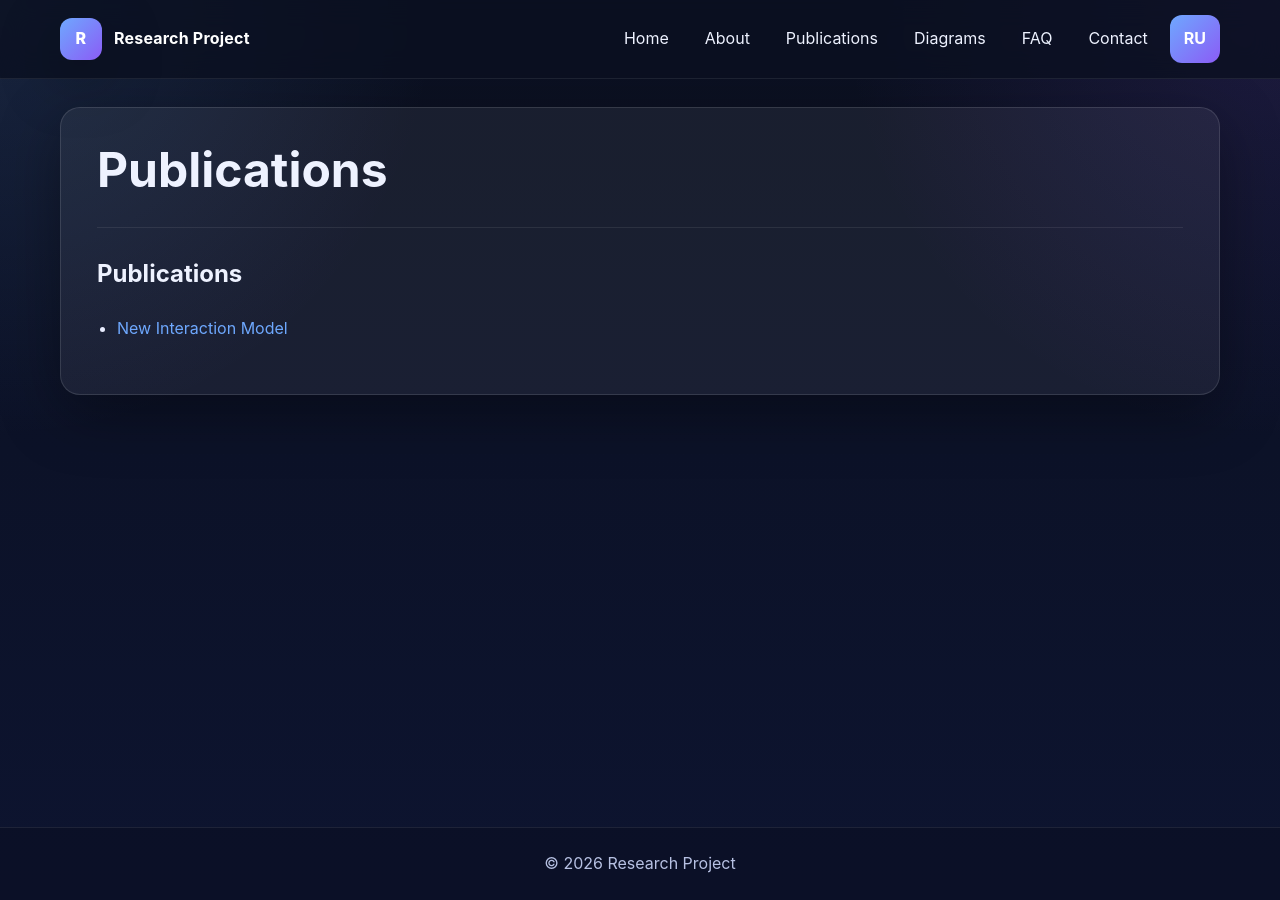
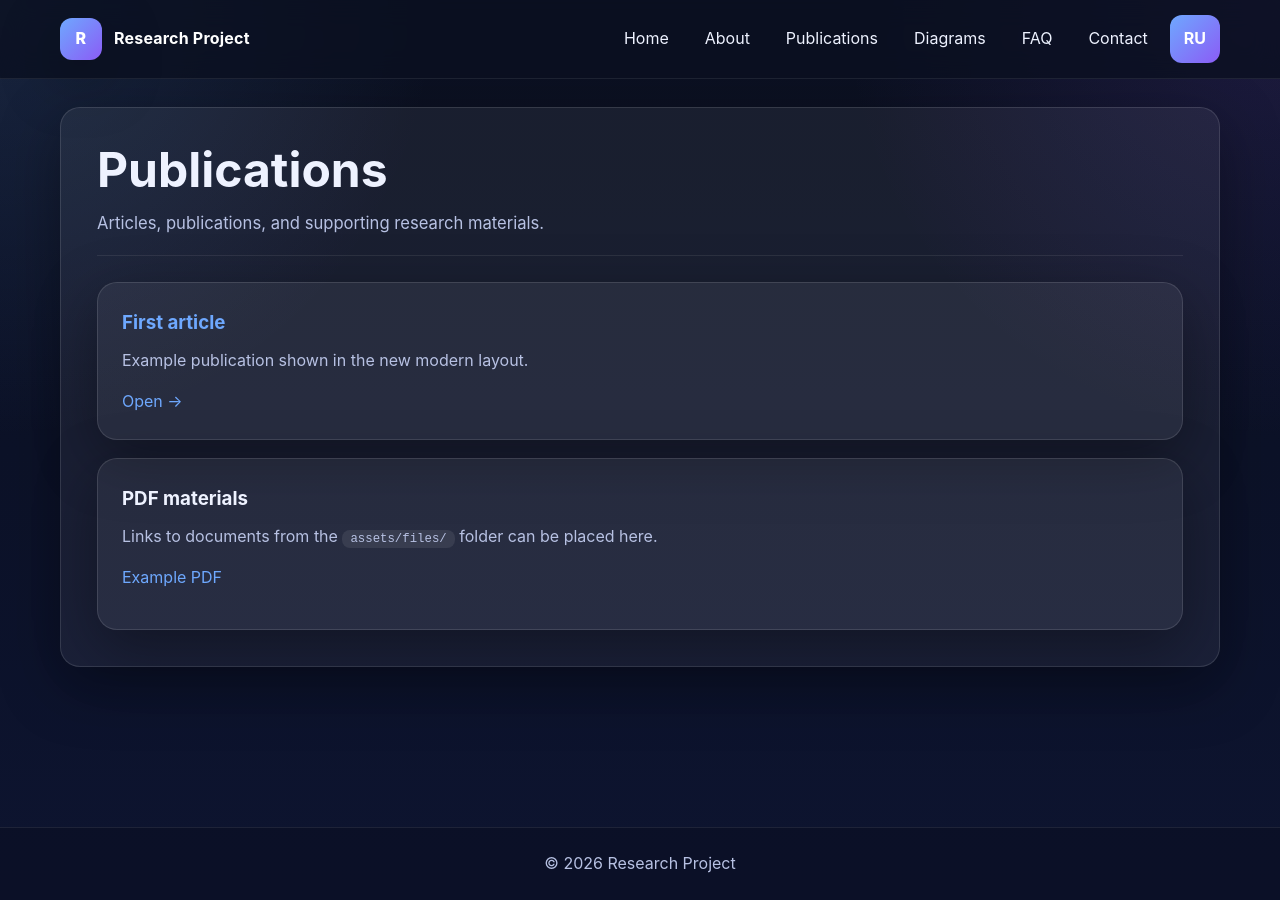
Before and after one commit to naoumov-ilia/naoumov-ilia.github.io, a Jekyll site: the page built from en/publications.md, in a window 1280 px wide. Built offline with Jekyll 4.4.1, drawn with Linux system fonts in a browser that asks for light colours.

Commit message:
Update publications.md

```diff
--- a/en/publications.md
+++ b/en/publications.md
@@ -1,22 +1,22 @@
 ---
 layout: page
-title: "Publications"
+title: Publications
 lang: en
+ref: publications
+description: Articles, publications, and supporting research materials.
 permalink: /en/publications/
 ---
 
-# Publications
+<div class="list-grid">
+  <div class="list-card">
+    <h3><a href="{{ '/en/articles/article-1/' | relative_url }}">First article</a></h3>
+    <p>Example publication shown in the new modern layout.</p>
+    <a href="{{ '/en/articles/article-1/' | relative_url }}">Open →</a>
+  </div>
 
-{% assign articles = site.pages | where_exp: "p", "p.path contains 'en/articles'" %}
-
-<ul>
-
-{% for article in articles %}
-
-<li>
-<a href="{{ article.url }}">{{ article.title }}</a>
-</li>
-
-{% endfor %}
-
-</ul>
+  <div class="list-card">
+    <h3>PDF materials</h3>
+    <p>Links to documents from the <code>assets/files/</code> folder can be placed here.</p>
+    <p><a href="{{ '/assets/files/example.pdf' | relative_url }}">Example PDF</a></p>
+  </div>
+</div>
```
